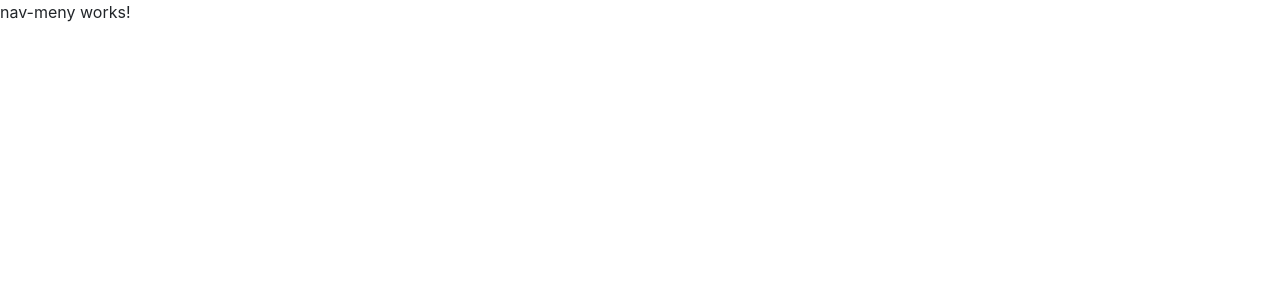
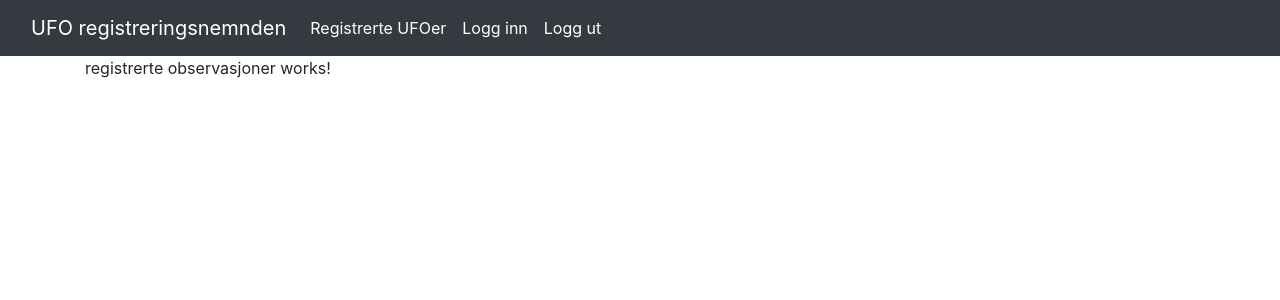
Before and after one commit to s311709/UFOAppAngular, an Angular app in the folder UFOAppAngular/ClientApp/: page /registrerte-observasjoner in a window 1280 px wide. Before the commit this address led to /. Shown: the top 300 px of the page. Built offline with nearby package versions, Linux system fonts and the light colour scheme.

Commit message:
laget litt komponenter

```diff
--- a/UFOAppAngular/ClientApp/src/app/index/index.component.html
+++ /dev/null
@@ -1 +0,0 @@
-<p>index works!</p>
--- a/UFOAppAngular/ClientApp/src/app/index/index.component.ts
+++ /dev/null
@@ -1,15 +0,0 @@
-import { Component, OnInit } from '@angular/core';
-
-@Component({
-  selector: 'app-index',
-  templateUrl: './index.component.html',
-  styleUrls: ['./index.component.css']
-})
-export class IndexComponent implements OnInit {
-
-  constructor() { }
-
-  ngOnInit() {
-  }
-
-}
--- /dev/null
+++ b/UFOAppAngular/ClientApp/src/app/logg-inn/logg-inn.component.html
@@ -0,0 +1 @@
+<p>logg-inn works!</p>
--- /dev/null
+++ b/UFOAppAngular/ClientApp/src/app/logg-inn/logg-inn.component.ts
@@ -0,0 +1,15 @@
+import { Component, OnInit } from '@angular/core';
+
+@Component({
+  selector: 'app-logg-inn',
+  templateUrl: './logg-inn.component.html',
+  styleUrls: ['./logg-inn.component.css']
+})
+export class LoggInnComponent implements OnInit {
+
+  constructor() { }
+
+  ngOnInit() {
+  }
+
+}
--- a/UFOAppAngular/ClientApp/src/app/nav-meny/nav-meny.component.html
+++ b/UFOAppAngular/ClientApp/src/app/nav-meny/nav-meny.component.html
@@ -1 +1,15 @@
-<p>nav-meny works!</p>
+<nav class="navbar navbar-expand-lg navbar-dark bg-dark">
+    <div class="container-fluid">
+        <a class="navbar-brand" href="#">UFO registreringsnemnden</a>
+        <button class="navbar-toggler" type="button" data-bs-toggle="collapse" data-bs-target="#navbarNavAltMarkup" aria-controls="navbarNavAltMarkup" aria-expanded="false" aria-label="Toggle navigation">
+            <span class="navbar-toggler-icon"></span>
+        </button>
+        <div class="collapse navbar-collapse" id="navbarNavAltMarkup">
+            <div class="navbar-nav">
+                <a class="nav-link active" aria-current="page" routerLink="/index">Registrerte UFOer</a>
+                <a class="nav-link active" aria-current="page" routerLink="/logg-inn">Logg inn</a>
+                <a class="nav-link active" aria-current="page" routerLink="#">Logg ut</a>
+            </div>
+        </div>
+    </div>
+</nav>
--- /dev/null
+++ b/UFOAppAngular/ClientApp/src/app/registrerte-observasjoner/registrerte-observasjoner.component.html
@@ -0,0 +1 @@
+<p>registrerte observasjoner works!</p>
--- /dev/null
+++ b/UFOAppAngular/ClientApp/src/app/registrerte-observasjoner/registrerte-observasjoner.component.ts
@@ -0,0 +1,15 @@
+import { Component, OnInit } from '@angular/core';
+
+@Component({
+  selector: 'app-index',
+  templateUrl: './registrerte-observasjoner.component.html',
+  styleUrls: ['./registrerte-observasjoner.component.css']
+})
+export class RegistrerteObservasjonerComponent implements OnInit {
+
+  constructor() { }
+
+  ngOnInit() {
+  }
+
+}
```
Also changed, not shown: UFOAppAngular/ClientApp/src/app/app-routing.module.ts (+5 -3 lines), UFOAppAngular/ClientApp/src/app/app.module.ts (+5 -3 lines), UFOAppAngular/ClientApp/src/app/logg-inn/logg-inn.component.css (added), UFOAppAngular/ClientApp/src/app/registrerte-observasjoner/registrerte-observasjoner.component.css (added), 2 other files (tests, documents, lock files or other folders).
